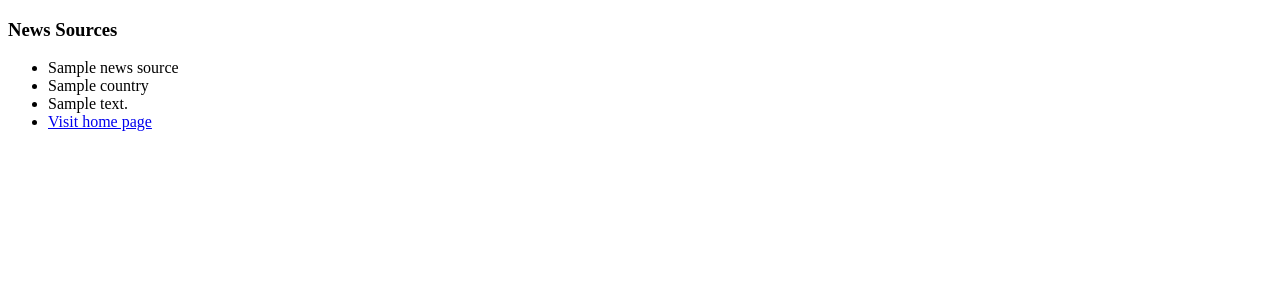
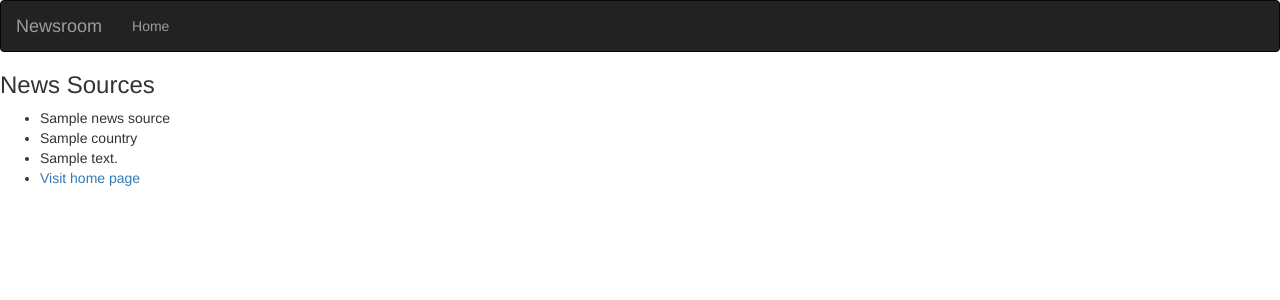
Before and after one commit to Makena-Maryann/news-room, a Flask app: template app/templates/index.html in a window 1280 px wide. Shown: the top 300 px of the page. Run offline with Flask 2, Linux system fonts and the light colour scheme; the template is opened without the code that fills it: most values are stand-ins (such as "Sample title", 1, 10 or a date in 2020); parts of the project's set-up code (start-up, migrations or seed data) failed here and were passed over; some libraries are stand-ins or nearby versions.

Commit message:
Create a navbar

```diff
--- a/app/templates/base.html
+++ b/app/templates/base.html
@@ -1,4 +1,11 @@
-<!DOCTYPE html>
+{% extends 'bootstrap/base.html'%}
+
+{% block navbar %}
+    {% include 'navbar.html' %}
+{% endblock %}
+
+<!--
+    <!DOCTYPE html>
 <html lang="en">
 <head>
  <meta charset="UTF-8">
@@ -15,3 +22,4 @@
     {% endblock %}
 </body>
 </html>
+-->
--- /dev/null
+++ b/app/templates/navbar.html
@@ -0,0 +1,18 @@
+<div class="navbar navbar-inverse" role="navigation">
+ <div class="container-fluid">
+     <div class="navbar-header">
+         <button type="button" class="navbar-toggle" data-toggle="collapse" data-target=".navbar-collapse">
+           <span class="sr-only">Toggle navigation</span>
+           <span class="icon-bar"></span>
+           <span class="icon-bar"></span>
+           <span class="icon-bar"></span>
+         </button>
+         <a class="navbar-brand" href="/">  Newsroom </a>
+     </div>
+     <div class="navbar-collapse collapse">
+         <ul class="nav navbar-nav">
+             <li><a href="/">Home</a></li>
+     </div>
+
+ </div>
+</div>
```
